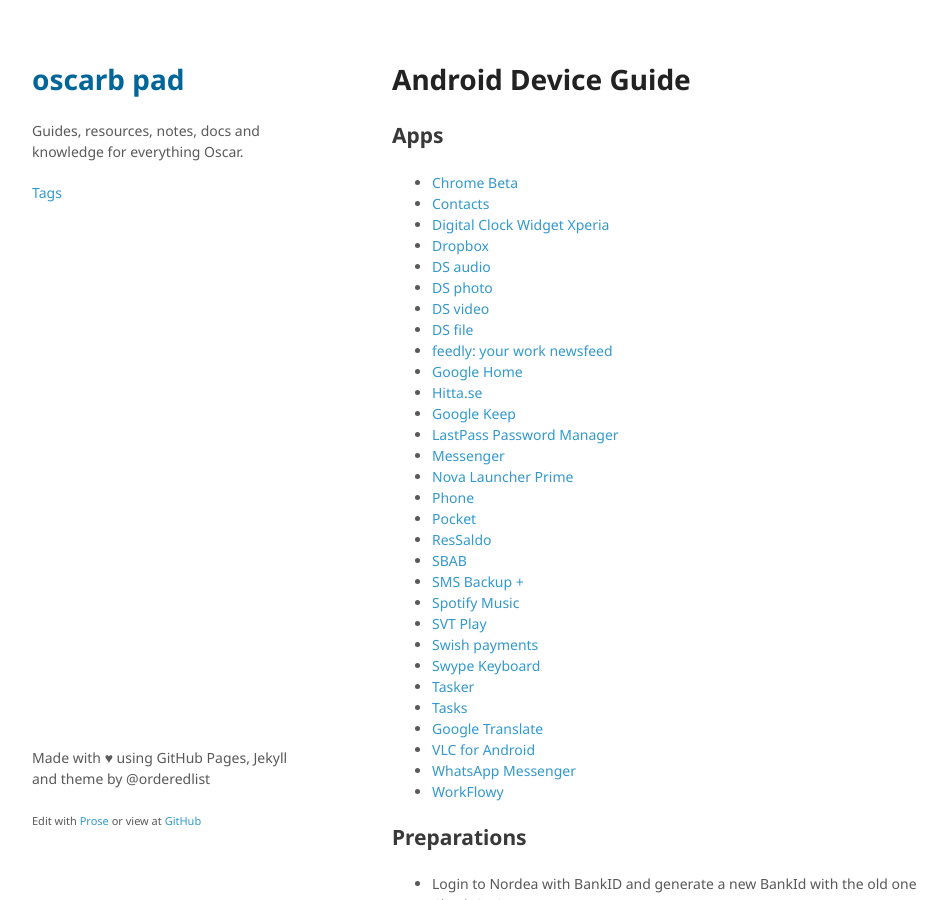
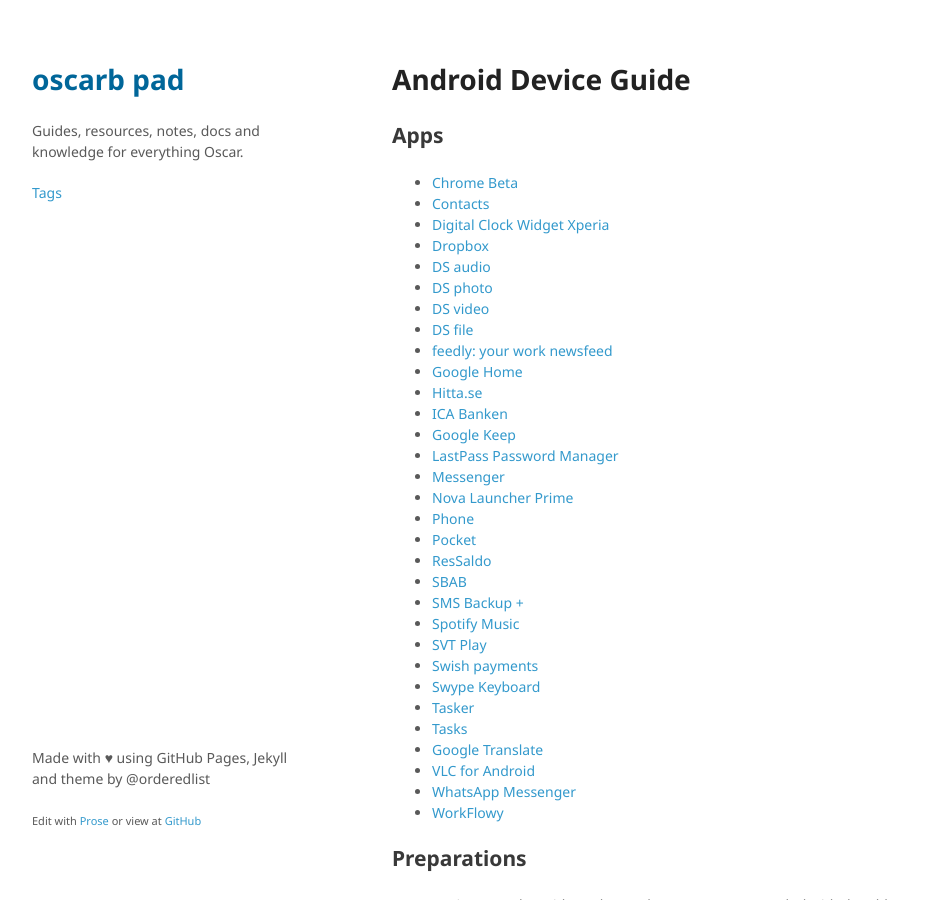
Before and after one commit to oscarb/pad, a Jekyll site: the page built from _docs/android-device-guide.md, in a window 1280 px wide and 900 px high. Shown: the whole window, without its empty margins (128-1075 px from the left). Built offline with Jekyll 4.4.1, drawn with Linux system fonts in a browser that asks for light colours; some web fonts are replaced.

Commit message:
Update android-device-guide.md

```diff
--- a/_docs/android-device-guide.md
+++ b/_docs/android-device-guide.md
@@ -22,6 +22,7 @@ published: true
 * [feedly: your work newsfeed](https://play.google.com/store/apps/details?id=com.devhd.feedly)
 * [Google Home](https://play.google.com/store/apps/details?id=com.google.android.apps.chromecast.app)
 * [Hitta.se](https://play.google.com/store/apps/details?id=se.hitta.android.app)
+* [ICA Banken](https://play.google.com/store/apps/details?id=se.icabanken)
 * [Google Keep](https://play.google.com/store/apps/details?id=com.google.android.keep)
 * [LastPass Password Manager](https://play.google.com/store/apps/details?id=com.lastpass.lpandroid)
 * [Messenger](https://play.google.com/store/apps/details?id=com.google.android.apps.messaging)
```
